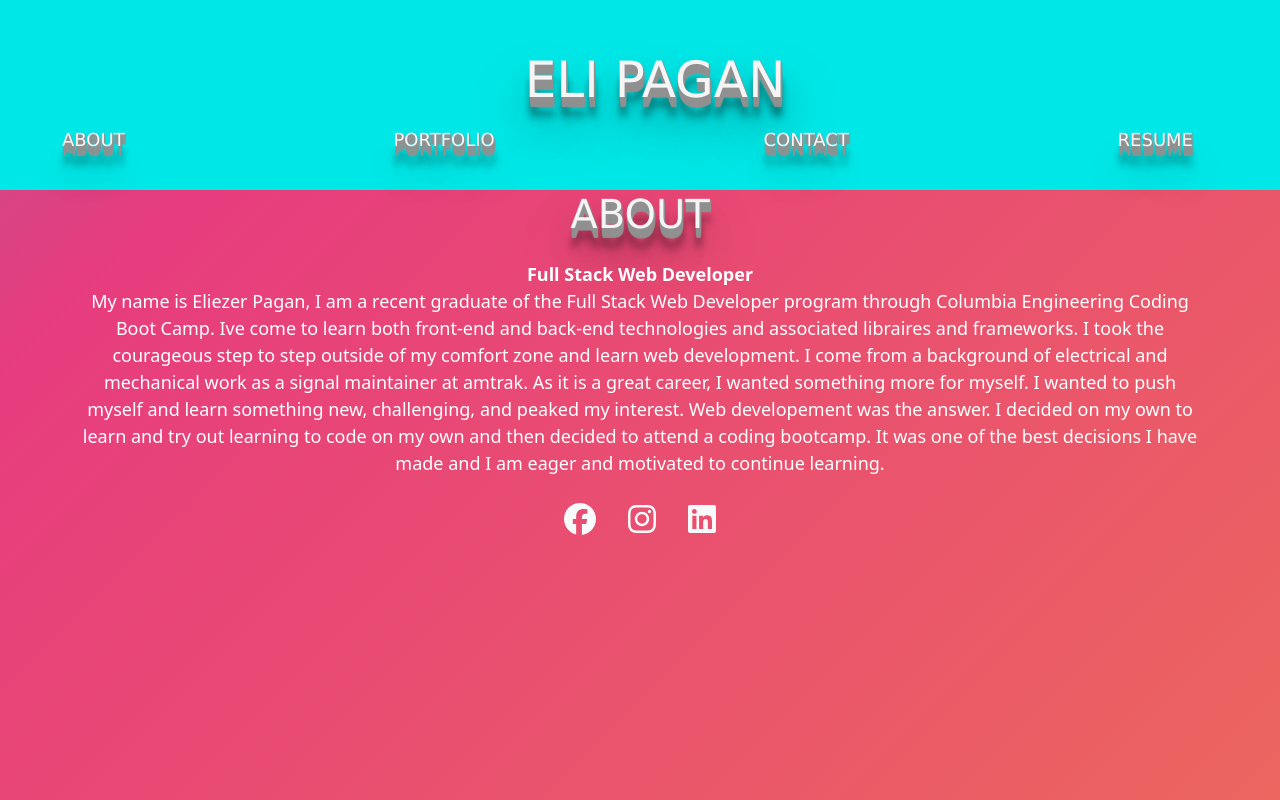
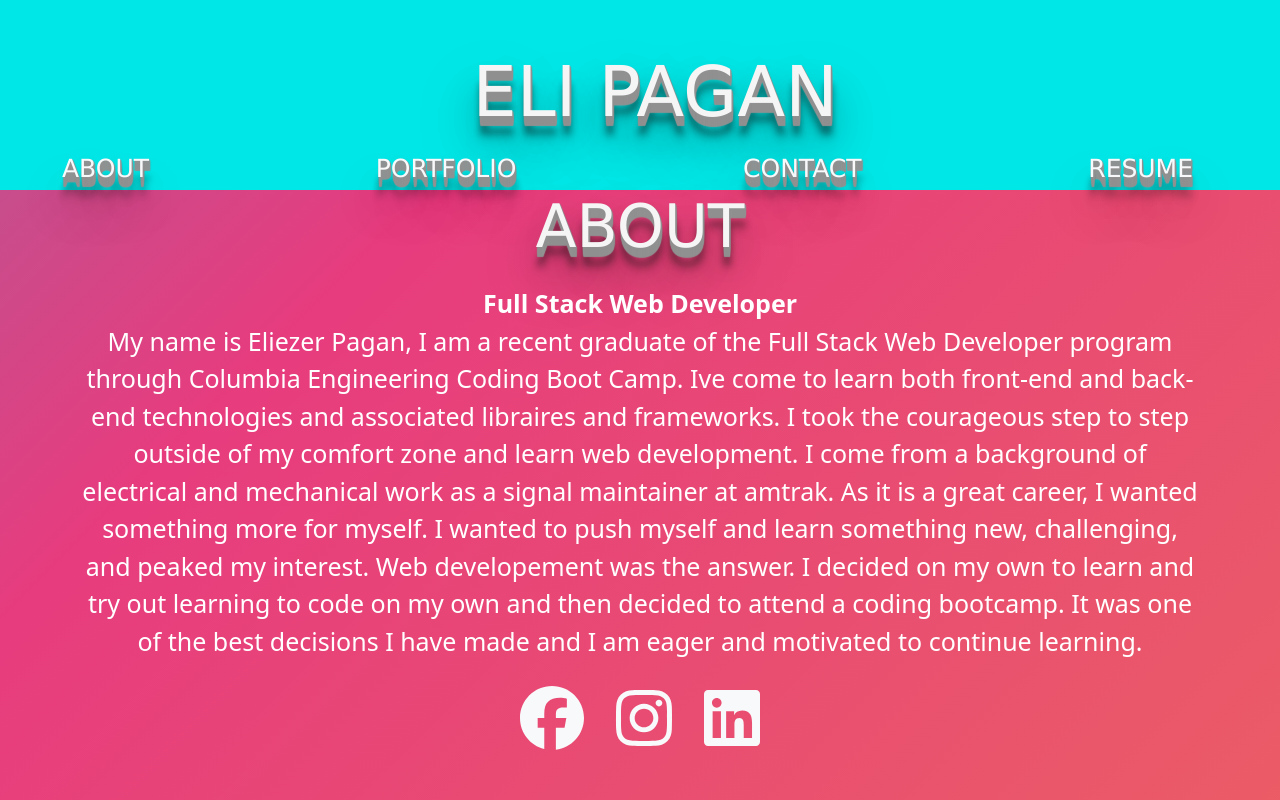
Before and after one commit to EliP2389/eli-portfolio, a React (Create React App) app: page / in a window 1280 px wide. Built offline with nearby package versions, Linux system fonts and the light colour scheme.

Commit message:
fixed styling because page renders differently on deployed

```diff
--- a/src/components/Footer.js
+++ b/src/components/Footer.js
@@ -9,15 +9,15 @@ function Footer() {
             <div className='footer-content'>
                 <a href="https://www.linkedin.com/in/eliezer-pagan-033107220/"
                     className="facebook link-light">
-                    <FontAwesomeIcon icon={faFacebook} size="2x" />
+                    <FontAwesomeIcon icon={faFacebook} size="4x" />
                 </a>
                 <a href="https://www.linkedin.com/in/eliezer-pagan-033107220/"
                     className="instagram link-light">
-                    <FontAwesomeIcon icon={faInstagram} size="2x" />
+                    <FontAwesomeIcon icon={faInstagram} size="4x" />
                 </a>
                 <a href="https://www.linkedin.com/in/eliezer-pagan-033107220/"
                     className="linkedin link-light">
-                    <FontAwesomeIcon icon={faLinkedin} size="2x" />
+                    <FontAwesomeIcon icon={faLinkedin} size="4x" />
                 </a>
             </div>
         </footer>
--- a/src/components/Nav.css
+++ b/src/components/Nav.css
@@ -27,7 +27,7 @@
     /* transform: translate(50%,-50%); */
     text-transform: uppercase;
     font-family: verdana;
-    font-size: 50px;
+    font-size: 70px;
     font-weight: 60;
     color: #f5f5f5;
     text-shadow: 1px 1px 1px #919191,
@@ -51,7 +51,7 @@
     flex-wrap: wrap;
     justify-content: space-between;
     padding-right: 55px;
-    font-size: 18px;
+    font-size: 25px;
 }
 
 .nav-link {
--- a/src/components/pages/About.css
+++ b/src/components/pages/About.css
@@ -3,6 +3,7 @@
 }
 
 .about{
+    font-size: 60px;
     padding-bottom: 15px;
     text-transform: uppercase;
     font-family: verdana;
@@ -26,6 +27,6 @@
 }
 
 .about-story{
-    font-size: 18px;
+    font-size: 25px;
     text-align: center;
 }
--- a/src/components/pages/Contact.css
+++ b/src/components/pages/Contact.css
@@ -2,7 +2,7 @@
     text-align: center;
     /* color: white; */
     padding-bottom: 25px;
-    font-size: 40px;
+    font-size: 60px;
     text-transform: uppercase;
     font-family: verdana;
     font-weight: 60;
@@ -30,7 +30,7 @@
 
 .form {
     padding-bottom: 15px;
-    font-size: 20px;
+    font-size: 30px;
 }
 
 input {
--- a/src/components/pages/Contact.js
+++ b/src/components/pages/Contact.js
@@ -38,15 +38,15 @@ function Contact() {
       <h1 className='contact'>Contact me</h1>
       <form id="form" onSubmit={handleSubmit}>
         <div className='form contact-me row'>
-        <div className='mb-3 col-8'>
+        <div className='mb-4 col-8'>
           <label className='form-label' htmlFor="name">Name:</label>
           <input className='form-control' type="text" name="name" defaultValue={name} onBlur={handleChange} />
         </div>
-        <div className='mb-3 col-8'>
+        <div className='mb-4 col-8'>
           <label className='form-lable' htmlFor="email">Email address:</label>
           <input className='form-control' type="email" name="email" defaultValue={email} onBlur={handleChange} />
         </div>
-        <div className='mb-3 col-8'>
+        <div className='mb-4 col-8'>
           <label className='form-label' htmlFor="message">Message:</label>
           <textarea className='form-control' name="message" rows="3" defaultValue={message} onBlur={handleChange} />
         </div>
--- a/src/components/pages/Portfolio.css
+++ b/src/components/pages/Portfolio.css
@@ -3,7 +3,7 @@
 }
 
 .project-name{
-    font-size: 40px;
+    font-size: 60px;
     text-align: center;
     padding-bottom: 20px;
     text-transform: uppercase;
@@ -32,27 +32,31 @@
     color: white;
   }
 
+.portfolio-content{
+  font-size: 25px;
+}
 
-.deployed {
+
+/* .deployed {
     padding-bottom: 65px;
     position: absolute;
     top: 50%;
     left: 50%;
     transform: translate(-50%, -50%);
-  }
+  } */
 
-.repo {
+/* .repo {
     padding-top: 65px;
     position: absolute;
     top: 50%;
     left: 50%;
     transform: translate(-50%, -50%)
-}
+} */
 
 .img{
   padding-top: 15px;
   padding-bottom: 15px;
-  width: 400px;
+  width: 600px;
 }
 
 .proj-link {
--- a/src/components/pages/Resume.css
+++ b/src/components/pages/Resume.css
@@ -1,7 +1,7 @@
 .resume-name{
     /* color: white; */
     text-align: center;
-    font-size: 40px;
+    font-size: 60px;
     padding-bottom: 20px;
     text-transform: uppercase;
     font-family: verdana;
@@ -29,5 +29,5 @@
 }
 
 .image {
-    width: 600px;
+    width: 800px;
 }
```
